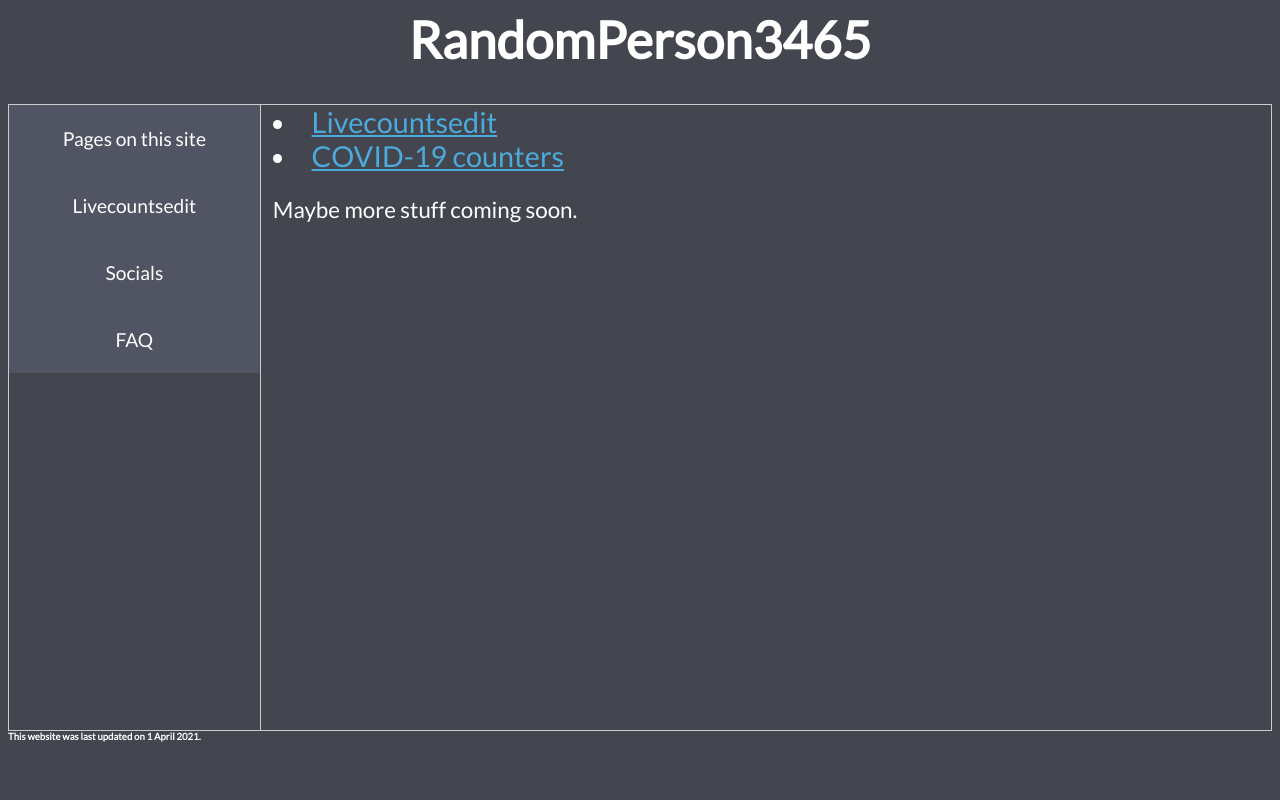
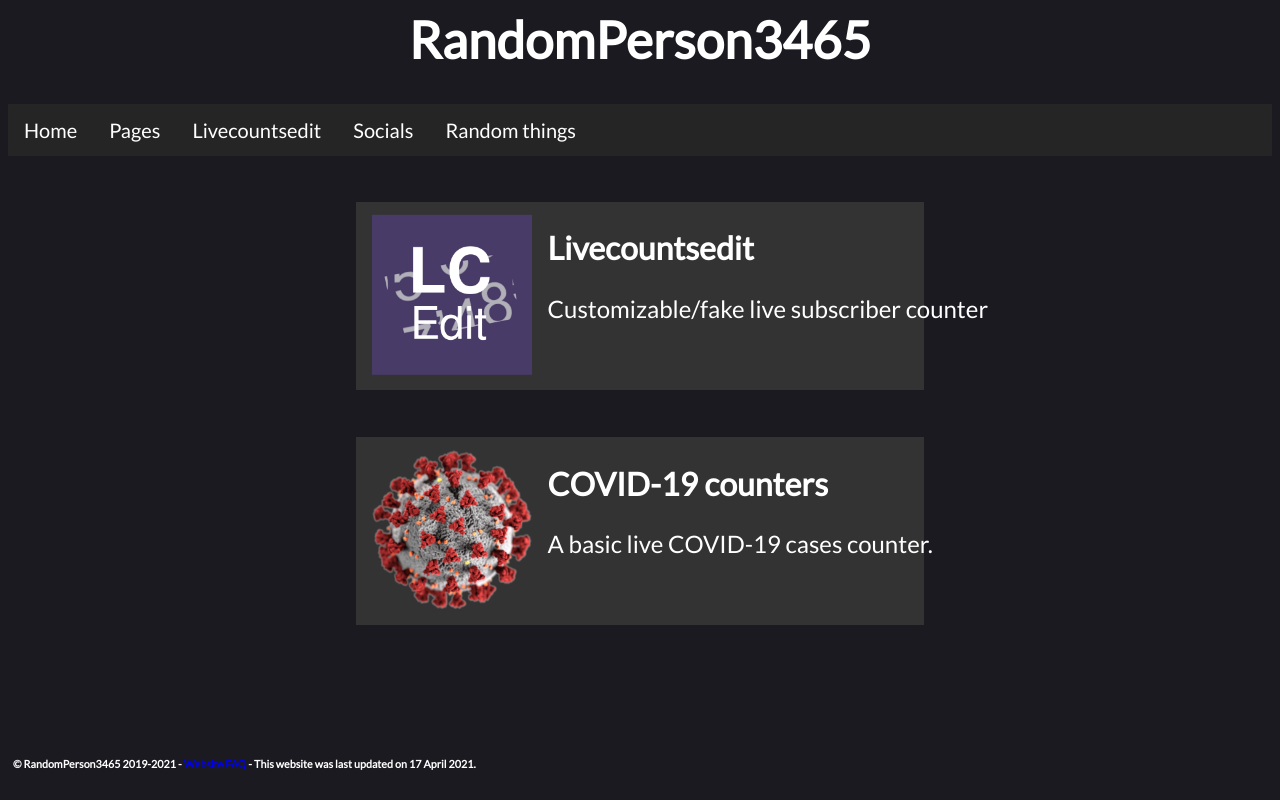
Before and after one commit to RandomPerson3465/randomperson3465.github.io, a plain HTML site: page index.html in a window 1280 px wide. Drawn offline with Linux system fonts and the light colour scheme.

Commit message:
Update index.html
New website design

```diff
--- a/index.html
+++ b/index.html
@@ -1,104 +1,93 @@
 <html>
+
 <head>
     <title>RandomPerson3465</title>
-        <link href='https://fonts.googleapis.com/css?family=Lato&subset=latin,latin-ext' rel='stylesheet' type='text/css'>
-        <link href='/src/css/main.css' rel='stylesheet' type='text/css'>
-        <meta charset="UTF-8">
-        <meta name="description" content="RandomPerson3465's website">
-        <meta property="og:title" content="RandomPerson3465">
+    <link rel="stylesheet" href="https://fonts.googleapis.com/css?family=Lato&subset=latin,latin-ext" type="text/css">
+    <link rel="stylesheet" href="/src/default.css" type="text/css">
+    <meta property="og:type" content="website">
+    <meta property="og:site_name" content="RandomPerson3465.github.io">
+    <meta property="og:url" content="https://randomperson3465.github.io">
     <meta property="og:description" content="RandomPerson3465's website">
-        <meta property="og:url" content="https://randomperson3465.github.io">
+    <meta name="twitter:site" content="RandomPerson3465.github.io">
+    <meta name="twitter:description" content="RandomPerson3465's website">
+    <meta name="twitter:url" content="https://randomperson3465.github.io">
 </head>
+
 <body>
-        <noscript>WARNING: Please enable JavaScript on your browser!</noscript>
     <h1 class="title">RandomPerson3465</h1>
-        <div class="tab-links">
-            <button type="button" class="tab-link" onclick="openTab(event, 'Pages');" id="defaultTab">Pages on this site</button>
-            <button type="button" class="tab-link" onclick="openTab(event, 'Livecountsedit')">Livecountsedit</button>
-            <button type="button" class="tab-link" onclick="openTab(event, 'Socials')">Socials</button>
-            <button type="button" class="tab-link" onclick="openTab(event, 'FAQ')">FAQ</button>
-        </div>
-        <div id="Pages" class="content">
-            <li><a href="/livecountsedit">Livecountsedit</a></li>
-            <li><a href="/corona">COVID-19 counters</a></li>
-            <p>Maybe more stuff coming soon.</p>
-        </div>
-        <div id="Livecountsedit" class="content">
-            <h1 class="largeText">ETA for Livecountsedit v5 Beta 2: N/A</h1>
-            <li><a href="/livecountsedit/v4.2">Livecountsedit 4.2</a> - <span class="date" ts="2021-04-01T05:30:00Z">1 April 2021</span></li>
-            <li><a href="/livecountsedit/battle/v2">Livecountsedit Battle Mode v2.1</a> - <span class="date" ts="2021-03-24T17:30:00Z">24 March 2020</span></li>
-            <li><a href="/livecountsedit/v4">Livecountsedit 4.1</a> - <span class="date" ts="2021-03-02T06:25:00Z">2 March 2021</span></li>
-            <li><a href="/livecountsedit/v5/beta1">Livecountsedit 5.0 <strong>BETA</strong></a> - <span class="date" ts="2021-02-15T19:00:00Z">15 February 2021</span></li>
-            <li>Livecountsedit 4.0 - <span class="date" ts="2020-05-31T06:00:00Z">31 May 2020</span></li>
-            <li>Livecountsedit Battle Mode v2 - <span class="date" ts="2020-05-04T00:00:00Z">4 May 2020</span></li>
-            <li><a href="/livecountsedit/v3">Livecountsedit 3.2</a> - <span class="date" ts="2020-03-22T22:30:00Z">22 March 2020</span></li>
-            <li><a href="/livecountsedit/battle/v1">Livecountsedit Battle Mode v1</a> - <span class="date" ts="2020-03-01T18:00:00Z">1 March 2020</span> (Reuploaded on <span class="date" ts="2021-03-01T23:30:00Z">1 March 2021</span>)</li>
-            <li><a href="/livecountsedit/v2">Livecountsedit 2.0</a> - <span class="date" ts="2020-02-29T05:00:00Z">29 February 2020</span> (Reuploaded on <span class="date" ts="2021-03-01T23:30:00Z">1 March 2021</span>)</li>
-            <li><a href="/livecountsedit/v1">Livecountsedit 1.0</a> - <span class="date" ts="2019-07-29T23:00:00Z">29 July 2019</span></li>
-        </div>
-        <div id="Socials" class="content">
-            <li><a href="https://twitter.com/randomguy3465">Twitter</a></li>
-            <li><a href="https://discord.gg/FRKWfDp">Livecountsedit Discord</a></li>
-            <li><a href="https://forms.gle/iYwSUFKZT4v7sENn8">Livecountsedit Discord Ban/Mute Appeals</a></li>
-        </div>
-
-        <div id="FAQ" class="content">
-            <div>
-                <button type="button" class="question">When is Livecountsedit v4.1 / v5 releasing?</button>
-                <div class="answer">
-                    <p>Livecountsedit 4.1 was renamed to v5 and you can find the first beta version <a href="/livecountsedit/v5/beta1/">here</a>. There is no ETA for the second beta version or the full release.</p>
+    <noscript>Enable Javascript please!</noscript>
+    <div class="navigation-bar">
+        <a>Home</a>
+        <div class="dropdown">
+            <button class="dropdown-button">Pages
+            </button>
+            <div class="dropdown-content">
+                <a href="/livecountsedit">Livecountsedit</a>
+                <a href="/corona">COVID-19 counters</a>
+                <a href="https://youtu.be/dQw4w9WgXcQ">Maybe more stuff coming soon.</a>
             </div>
         </div>
-            <div>
-                <button type="button" class="question">Does Livecountsedit work on mobile?</button>
-                <div class="answer">
-                    <p>Yes, but you may run into some issues. The website design isn't optimized for small screens and any feature that requires pressing hotkeys won't work without an external keyboard.</p>
+        <div class="dropdown">
+            <button class="dropdown-button">Livecountsedit
+            </button>
+            <div class="dropdown-content">
+                <a href="/livecountsedit">Latest version</a>
+                <a href="/livecountsedit/compare">Compare mode</a>
+                <a href="/livecountsedit/compare/old">Old compare mode</a>
+                <a href="/livecountsedit/v3">Livecountsedit v3</a>
+                <a href="/livecountsedit/v2">Livecountsedit v2</a>
+                <a href="/livecountsedit/v1">Livecountsedit v1</a>
             </div>
         </div>
-            <div>
-                <button type="button" class="question">Why is RandomPerson3465 not updating Livecountsedit?</button>
-                <div class="answer">
-                    <p>It may be because he isn't feeling like it, or he has things like schoolwork to do. If an update isn't rescheduled yet still doesn't release on time, it may be because of IRL issues.</p>
+        <div class="dropdown">
+            <button class="dropdown-button">Socials
+            </button>
+            <div class="dropdown-content">
+                <a href="https://twitter.com/randomguy3465">Twitter</a>
+                <a href="/livecountsedit/discord">Livecountsedit Discord</a>
             </div>
         </div>
-            <div>
-                <button type="button" class="question">Am I allowed to copy/make my own version of Livecountsedit?</button>
-                <div class="answer">
-                    <p>You are allowed to make your own version of Livecountsedit as long as you are not trying to start competition or misleading people.</p>
-                </div>
-            </div>
-            <div>
-                <button type="button" class="question">Do I have to give credit to RandomPerson3465 when using Livecountsedit in my content?</button>
-                <div class="answer">
-                    <p>You are not required to give credit whenever you use Livecountsedit in your content.</p>
-                </div>
-            </div>
-            <div>
-                <button type="button" class="question">Why is [thing] not working properly?</button>
-                <div class="answer">
-                    <p>You may have found a bug or a glitch. If the bug or glitch is reproduceable, please report it in the <a href="https://discord.gg/FRKWfDp">Livecountsedit Discord</a>.</p>
-                </div>
-            </div>
-            <div>
-                <button type="button" class="question">Can you add [feature] to Livecountsedit please?</button>
-                <div class="answer">
-                    <p>Please post website suggestions in the #website-suggestions channel in the <a href="https://discord.gg/FRKWfDp">Livecountsedit Discord</a>. Begging for updates through any means such as direct messages, emails, or Twitter will result in being blocked.</p>
-                </div>
-            </div>
-            <div>
-                <button type="button" class="question">How/Why was Livecountsedit created?</button>
-                <div class="answer">
-                    <p>Livecountsedit was created with a Discord user called "Sync" sent a DM to RandomPerson3465 about editing Livecounts.net subscriber counts. Livecountsedit 1.0 used a copy of the <a href="https://livecounts.net">Livecounts.net</a> website design. The idea for fake subscriber counts goes back to PewDiePie vs. T-Series, during which RandomPerson3465 uploaded a video of T-Series "losing" subscribers on a modified SocialBlade live subscriber count on <span class="date" ts="2019-01-22T17:00:00Z">22 January 2019</span>, and an April Fools video of T-Series "losing" subscribers due to an audit on Akshatmittal live sub count. Both of these videos have been deleted.</p>
-                </div>
-            </div>
-            <div>
-                <button type="button" class="question">Where did RandomPerson3465's YouTube channel/Discord server go?</button>
-                <div class="answer">
-                    <p>Both RandomPerson3465's YouTube channel and old Discord server have been deleted for a while now. RandomPerson3465's channel called "Pointless Content" was deleted on <span class="date" ts="2019-08-15T02:00:00Z">15 August 2019</span> and his Discord server was deleted on <span class="date" ts="2020-04-22T17:30:00Z">22 April 2020</span>. A new Discord server for Livecountsedit was created on <span class="date" ts="2020-05-03T00:00:00Z">3 May 2020</span> and can be found <a href="https://discord.gg/FRKWfDp">here</a>.</p>
+        <div class="dropdown">
+            <button class="dropdown-button">Random things
+            </button>
+            <div class="dropdown-content">
+                <a href="https://lcedit.github.io">Unused Livecountsedit site</a>
+                <a href="https://www.youtube.com/watch?v=fC7oUOUEEi4">Don't click this</a>
+                <a href="https://www.youtube.com/channel/UCX6OQ3DkcsbYNE6H8uQQuVA?sub_confirmation=1">Subscribe to MrBeast here</a>
             </div>
         </div>
     </div>
-        <h6 class="footer">This website was last updated on <span class="date" ts="2021-04-01T05:30:00Z">1 April 2021</span>.</h6>
-        <script type="text/javascript" src="/src/js/main.js"></script>
+    <div class="container">
+        <div class="row">
+            <div class="item" onclick='window.open("https://randomperson3465.github.io/livecountsedit")'>
+                <div class="icon-container"><img class="icon" src="/img/livecountsedit_logo.png"></div>
+                <div class="item-content">
+                    <h2>Livecountsedit</h2>
+                    <p>Customizable/fake live subscriber counter</p>
+                </div>
+            </div>
+        </div>
+        <div class="row">
+            <div class="item" onclick='window.open("https://randomperson3465.github.io/corona")'>
+                <div class="icon-container"><img class="icon" src="/img/corona.png"></div>
+                <div class="item-content">
+                    <h2>COVID-19 counters</h2>
+                    <p>A basic live COVID-19 cases counter.</p>
+                </div>
+            </div>
+        </div>
+    </div>
+    <div class="footer">
+        <h6>© RandomPerson3465 2019-2021 - <a href="/faq">Website FAQ</a> - This website was last updated on <span
+                class="date" ts="2021-04-17T22:00:00Z">17 April 2021</span>.</h6>
+    </div>
+    <script type="text/javascript">
+        const months = ["January", "February", "March", "April", "May", "June", "July", "August", "September", "October", "November", "December"];
+        var d = document.getElementsByClassName("date")
+        for (i = 0; i < d.length; i++) {
+            const date = new Date(d[i].getAttribute("ts"))
+            d[i].innerText = `${date.getDate()} ${months[date.getMonth()]} ${date.getFullYear()}`
+        }
+    </script>
 </body>
 </html>
```
Lines whose indentation alone changed are shown as unchanged.
